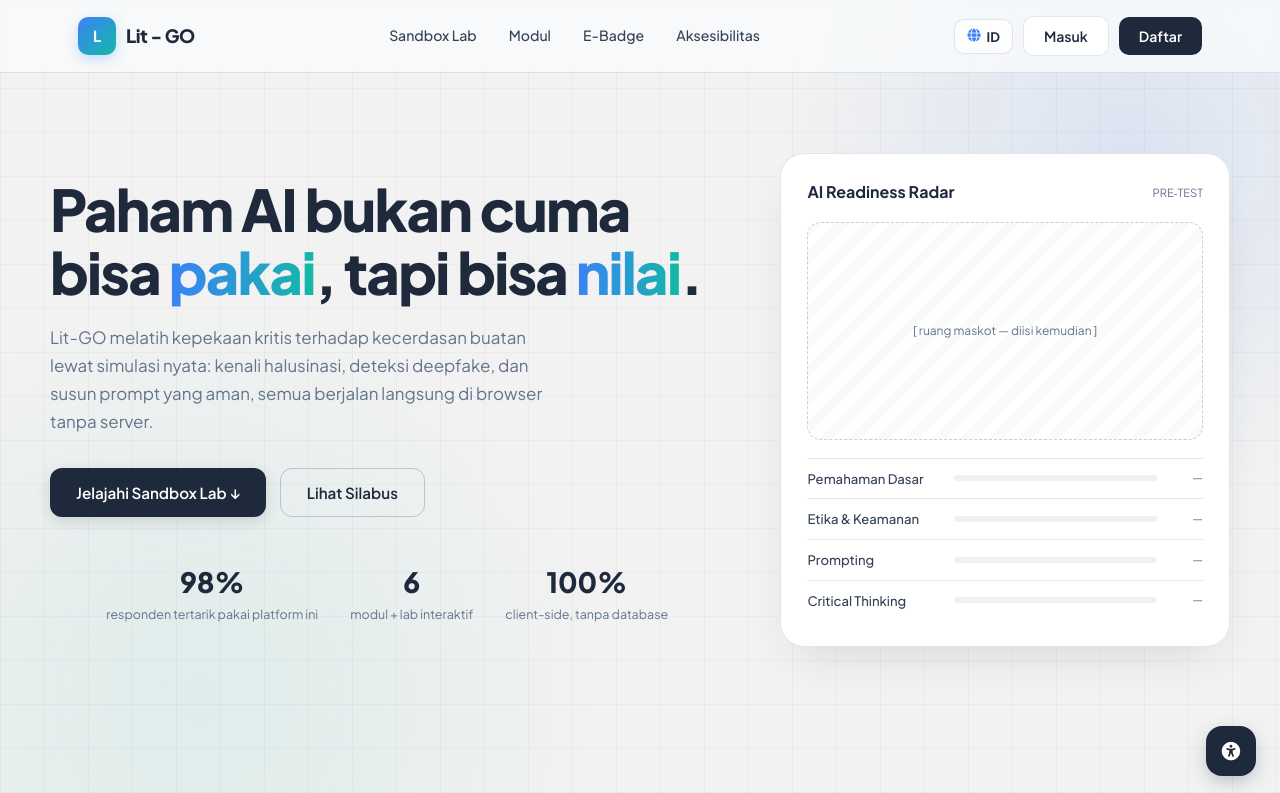
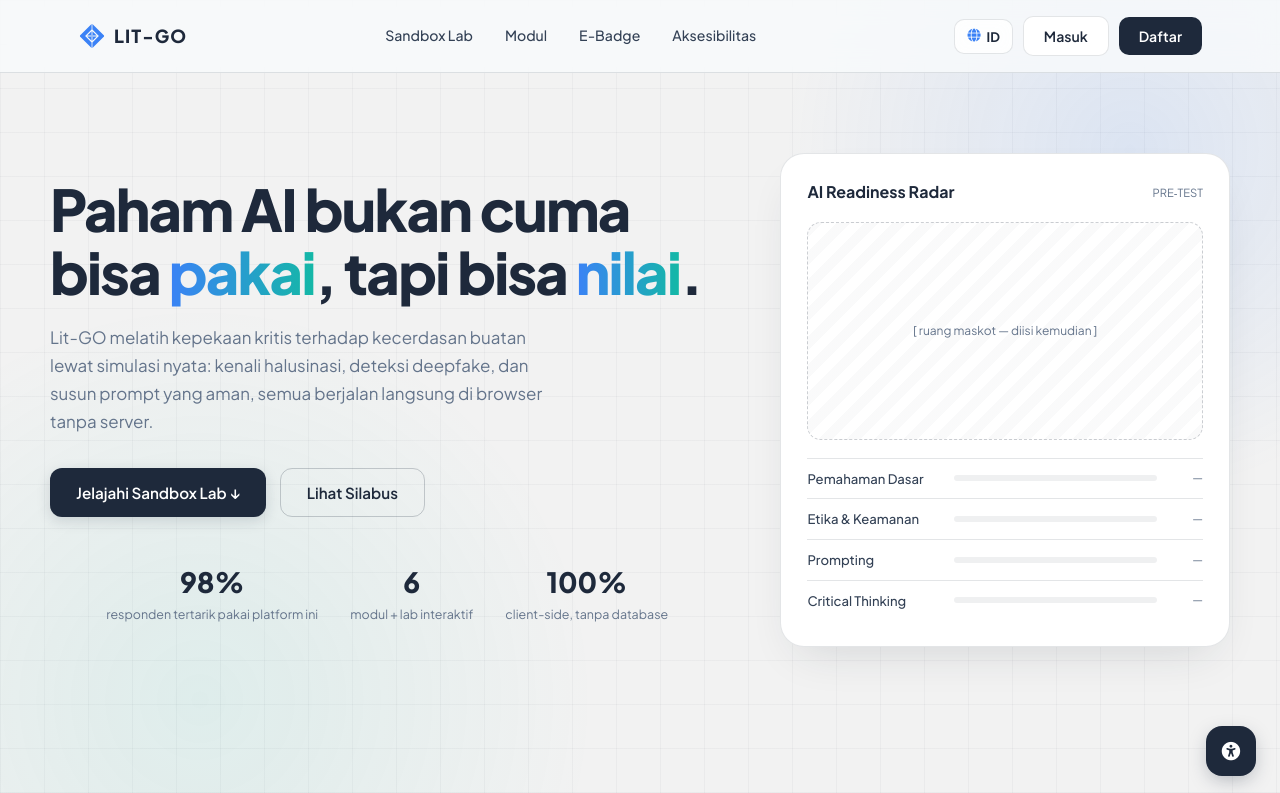
Before and after one commit to Vanderish/Lit-GO, a React (Vite) app: page / in a window 1280 px wide. Shown: the top 793 px of the page. Built offline with nearby package versions, Linux system fonts and the light colour scheme.

Commit message:
feat: add dashboard pages, authentication views, and core navigation components

```diff
--- a/index.html
+++ b/index.html
@@ -7,7 +7,7 @@
     <link rel="preconnect" href="https://fonts.googleapis.com">
     <link rel="preconnect" href="https://fonts.gstatic.com" crossorigin>
     <link href="https://fonts.googleapis.com/css2?family=Plus+Jakarta+Sans:ital,wght@0,200..800;1,200..800&display=swap" rel="stylesheet">
-    <title>lit-go</title>
+    <title>LIT-GO - Platform Edukasi &amp; AI Readiness</title>
   </head>
   <body>
     <div id="root"></div>
--- /dev/null
+++ b/src/components/Logo/Logo.jsx
@@ -0,0 +1,81 @@
+import React from 'react';
+
+export default function Logo({
+  size = 32,
+  className = '',
+  showText = false,
+  color = 'currentColor',
+  textColor = 'inherit',
+}) {
+  return (
+    <div
+      className={`litgo-logo-wrapper ${className}`}
+      style={{
+        display: 'inline-flex',
+        alignItems: 'center',
+        gap: `${Math.max(6, Math.round(size * 0.28))}px`,
+        lineHeight: 1,
+      }}
+    >
+      <svg
+        width={size}
+        height={size}
+        viewBox="0 0 200 200"
+        fill="none"
+        xmlns="http://www.w3.org/2000/svg"
+        style={{ flexShrink: 0, display: 'block' }}
+      >
+        {/* Left Outer Diamond Wing */}
+        <path
+          d="M 97 14 L 14 97 L 14 103 L 97 186 L 97 146 L 51 100 L 97 54 Z"
+          fill={color}
+        />
+        {/* Right Outer Diamond Wing */}
+        <path
+          d="M 103 14 L 186 97 L 186 103 L 103 186 L 103 146 L 149 100 L 103 54 Z"
+          fill={color}
+        />
+        {/* Core Top-Left */}
+        <path
+          d="M 97 66 L 66 97 L 97 97 Z"
+          fill={color}
+        />
+        {/* Core Top-Right */}
+        <path
+          d="M 103 66 L 103 97 L 134 97 Z"
+          fill={color}
+        />
+        {/* Core Bottom-Left */}
+        <path
+          d="M 97 134 L 66 103 L 97 103 Z"
+          fill={color}
+        />
+        {/* Core Bottom-Right */}
+        <path
+          d="M 103 134 L 134 103 L 103 103 Z"
+          fill={color}
+        />
+        {/* Center Spark Diamond */}
+        <polygon
+          points="100,94 106,100 100,106 94,100"
+          fill={color}
+        />
+      </svg>
+
+      {showText && (
+        <span
+          style={{
+            fontFamily: 'var(--font-display, "Plus Jakarta Sans", sans-serif)',
+            fontWeight: 800,
+            fontSize: `${Math.round(size * 0.65)}px`,
+            letterSpacing: '0.06em',
+            color: textColor,
+            textTransform: 'uppercase',
+          }}
+        >
+          LIT-GO
+        </span>
+      )}
+    </div>
+  );
+}
--- a/src/components/Navbar/DashboardNavbar.jsx
+++ b/src/components/Navbar/DashboardNavbar.jsx
@@ -1,5 +1,6 @@
 import { Link, NavLink } from 'react-router-dom';
 import { useProgress } from '../../context/ProgressContext';
+import Logo from '../Logo/Logo';
 
 export default function DashboardNavbar({ pts = 0, badgeCount = 0, expPct = 0, lv = 1, onRequestReset }) {
   const { isEnglish, toggleLanguage } = useProgress();
@@ -19,8 +20,7 @@
         </button>
 
         <Link to="/dashboard" className="logo" style={{ textDecoration: 'none', marginRight: 'auto' }}>
-          <div className="logo-mark">L</div>
-          Lit - GO
+          <Logo size={28} showText={true} color="#3B82F6" textColor="var(--navy, #1E293B)" />
         </Link>
 
         <div className="nav-links">
--- a/src/components/Navbar/Navbar.jsx
+++ b/src/components/Navbar/Navbar.jsx
@@ -1,6 +1,7 @@
 import React from 'react';
 import { useNavigate } from 'react-router-dom';
 import { useProgress } from '../../context/ProgressContext';
+import Logo from '../Logo/Logo';
 import './Navbar.css';
 
 export default function Navbar() {
@@ -18,9 +19,8 @@
   return (
     <nav>
       <div className="nav-inner">
-        <div className="logo">
-          <div className="logo-mark">L</div>
-          Lit - GO
+        <div className="logo" style={{ cursor: 'pointer' }} onClick={() => window.scrollTo({ top: 0, behavior: 'smooth' })}>
+          <Logo size={28} showText={true} color="#3B82F6" textColor="var(--navy, #1E293B)" />
         </div>
 
         <div className="nav-links">
--- a/src/components/PretestModal/PretestModal.jsx
+++ b/src/components/PretestModal/PretestModal.jsx
@@ -1,5 +1,6 @@
 import { useState, useEffect, useRef } from 'react';
 import { useProgress } from '../../context/ProgressContext';
+import Logo from '../Logo/Logo';
 import './PretestModal.css';
 
 const PRETEST_QUESTIONS = [
@@ -20,6 +21,14 @@
   const [radarAnswers, setRadarAnswers] = useState([null, null, null, null, null, null, null, null]);
 
   const autoNextTimerRef = useRef(null);
+  const startTimeRef = useRef(null);
+
+  // Set start time whenever modal opens
+  useEffect(() => {
+    if (isOpen) {
+      startTimeRef.current = Date.now();
+    }
+  }, [isOpen]);
 
   // Clear pending timer on unmount or close
   useEffect(() => {
@@ -72,6 +81,10 @@
       return;
     }
 
+    const durationSeconds = startTimeRef.current
+      ? Math.max(1, Math.round((Date.now() - startTimeRef.current) / 1000))
+      : 30;
+
     const vals = radarAnswers;
     // Skala 1-10 (2 soal per pilar, total maksimum 20 poin = 100%)
     const newRadar = [
@@ -96,6 +109,7 @@
       pts: newPts,
       lv: newLv,
       expPct: newExpPct,
+      pretestDurationSeconds: durationSeconds,
     });
 
     showToast('Pre-Test Berhasil Diselesaikan! Radar Readiness & Badge Pionir AI kamu telah aktif.', 'success');
@@ -113,7 +127,7 @@
         {/* Top Brand Header */}
         <div className="pretest-brand-header">
           <div className="pretest-brand-logo">
-            <i className="fa-solid fa-brain"></i>
+            <Logo size={22} color="#FFFFFF" />
             <span>Lit-GO Pre-Test</span>
             <span className="pretest-header-badge">AI Readiness Radar</span>
           </div>
--- a/src/components/Sidebar/Sidebar.jsx
+++ b/src/components/Sidebar/Sidebar.jsx
@@ -1,6 +1,7 @@
 import { useState, useEffect } from 'react';
 import { NavLink, useNavigate } from 'react-router-dom';
 import { useProgress } from '../../context/ProgressContext';
+import Logo from '../Logo/Logo';
 import './Sidebar.css';
 
 export default function Sidebar() {
@@ -66,10 +67,15 @@
       <aside className={`sidebar-card ${isMobileOpen ? 'mobile-open' : ''}`}>
         <div className="sidebar-header">
 
-          <div className="sidebar-traffic-lights desktop-only">
-            <span className="dot dot-red"></span>
-            <span className="dot dot-yellow"></span>
-            <span className="dot dot-green"></span>
+          <div style={{ display: 'flex', alignItems: 'center', justifyContent: 'space-between', marginBottom: '16px', paddingBottom: '12px', borderBottom: '1px solid var(--line, rgba(30,41,59,0.08))' }}>
+            <div style={{ display: 'flex', alignItems: 'center', cursor: 'pointer' }} onClick={() => navigate('/dashboard')}>
+              <Logo size={22} showText={true} color="#3B82F6" textColor="var(--navy, #1E293B)" />
+            </div>
+            <div className="sidebar-traffic-lights desktop-only" style={{ margin: 0 }}>
+              <span className="dot dot-red"></span>
+              <span className="dot dot-yellow"></span>
+              <span className="dot dot-green"></span>
+            </div>
           </div>
 
           <div className="sidebar-profile-card">
--- a/src/pages/Auth/Login.jsx
+++ b/src/pages/Auth/Login.jsx
@@ -1,6 +1,7 @@
 import React, { useState } from 'react';
 import { useNavigate, Link } from 'react-router-dom';
 import { useProgress } from '../../context/ProgressContext';
+import Logo from '../../components/Logo/Logo';
 import './Login.css';
 
 const LoginForm = () => {
@@ -11,11 +12,54 @@
   const [showPassword, setShowPassword] = useState(false);
 
   const handleManualLogin = (e) => {
-    e.preventDefault();
+    if (e) e.preventDefault();
+
+    // Cari nama user jika sudah pernah mendaftar dengan email ini
+    let resolvedName = '';
+    try {
+      const existingUsers = JSON.parse(localStorage.getItem('litgo_registered_users') || '[]');
+      const found = existingUsers.find((u) => u.email && email && u.email.toLowerCase() === email.toLowerCase());
+      if (found && found.name) {
+        resolvedName = found.name;
+      }
+    } catch {
+      // ignore
+    }
+
+    // Jika tidak ditemukan di riwayat register, format nama dari email
+    if (!resolvedName) {
+      if (email && email.includes('@')) {
+        resolvedName = email
+          .split('@')[0]
+          .replace(/[._-]+/g, ' ')
+          .replace(/\b\w/g, (c) => c.toUpperCase());
+      } else {
+        resolvedName = 'Pengguna Lit-GO';
+      }
+    }
+
     const userDetail = {
-      name: 'Budi',
-      email: email,
+      name: resolvedName,
+      email: email || 'pengguna@litgo.id',
       picture: '',
+    };
+    localStorage.setItem('user_data', JSON.stringify(userDetail));
+    if (refreshState) refreshState();
+    navigate('/dashboard');
+  };
+
+  const handleGoogleLogin = () => {
+    let resolvedName = 'Pengguna Google';
+    if (email && email.includes('@')) {
+      resolvedName = email
+        .split('@')[0]
+        .replace(/[._-]+/g, ' ')
+        .replace(/\b\w/g, (c) => c.toUpperCase());
+    }
+    const userDetail = {
+      name: resolvedName,
+      email: email || 'user.google@litgo.id',
+      picture: 'https://images.unsplash.com/photo-1534528741775-53994a69daeb?w=100&auto=format&fit=crop&q=80',
     };
     localStorage.setItem('user_data', JSON.stringify(userDetail));
     if (refreshState) refreshState();
@@ -35,8 +79,8 @@
 
       <main className="login-card">
         <div className="brand-header">
-          <div className="brand-logo">L</div>
-          <h1 className="brand-title">Lit-GO</h1>
+          <Logo size={46} color="#0A2540" />
+          <h1 className="brand-title">LIT-GO</h1>
         </div>
 
         <form onSubmit={handleManualLogin}>
@@ -98,7 +142,7 @@
           <button
             type="button"
             className="google-login-btn"
-            onClick={handleManualLogin}
+            onClick={handleGoogleLogin}
           >
             <span className="google-login-icon-wrap">
               <img
--- a/src/pages/Dashboard/Dashboard.jsx
+++ b/src/pages/Dashboard/Dashboard.jsx
@@ -6,6 +6,17 @@
 export default function Dashboard() {
   const navigate = useNavigate();
   const { state } = useProgress();
+
+  let userName = 'Sobat Lit-GO';
+  try {
+    const raw = localStorage.getItem('user_data');
+    if (raw) {
+      const parsed = JSON.parse(raw);
+      if (parsed?.name) userName = parsed.name;
+    }
+  } catch {
+    // ignore
+  }
 
   // Ekstrak state radar untuk digunakan di 4 kotak rekomendasi bawah
   const radar = Array.isArray(state?.radar) && state.radar.length === 4 ? state.radar : [0, 0, 0, 0];
@@ -21,9 +32,11 @@
             <div className="hub-center">
               <div className="mascot-dialog">
                 <i className="fa-solid fa-quote-left mascot-quote-icon"></i>
-                Halo! Selamat datang di Lit-GO. Yuk mulai dari Radar Readiness untuk kenali level literasi AI kamu!
+                Halo, <strong>{userName}</strong>! Selamat datang di Lit-GO. Yuk mulai dari Radar Readiness untuk kenali level literasi AI kamu!
               </div>
-              <div className="mascot-slot-hub">[ ruang maskot — diisi kemudian ]</div>
+              <div className="mascot-slot-hub" style={{ display: 'flex', alignItems: 'center', justifyContent: 'center', fontSize: '2.4rem', color: '#6366F1' }}>
+                <i className="fa-solid fa-robot fa-bounce" style={{ animationDuration: '2.5s' }} title="Lit-GO AI Companion"></i>
+              </div>
               <button className="btn-hub-start" onClick={() => navigate('/sandbox/deepfake-detective')}>
                 <i className="fa-solid fa-play"></i> Mulai Jelajahi Lab
               </button>
```
Also changed, not shown: src/pages/Auth/Register.jsx (+34 -6 lines), src/pages/RadarReadiness/RadarReadinessPage.jsx (+37 -3 lines), public/favicon.svg (added), public/logo.svg (added).
